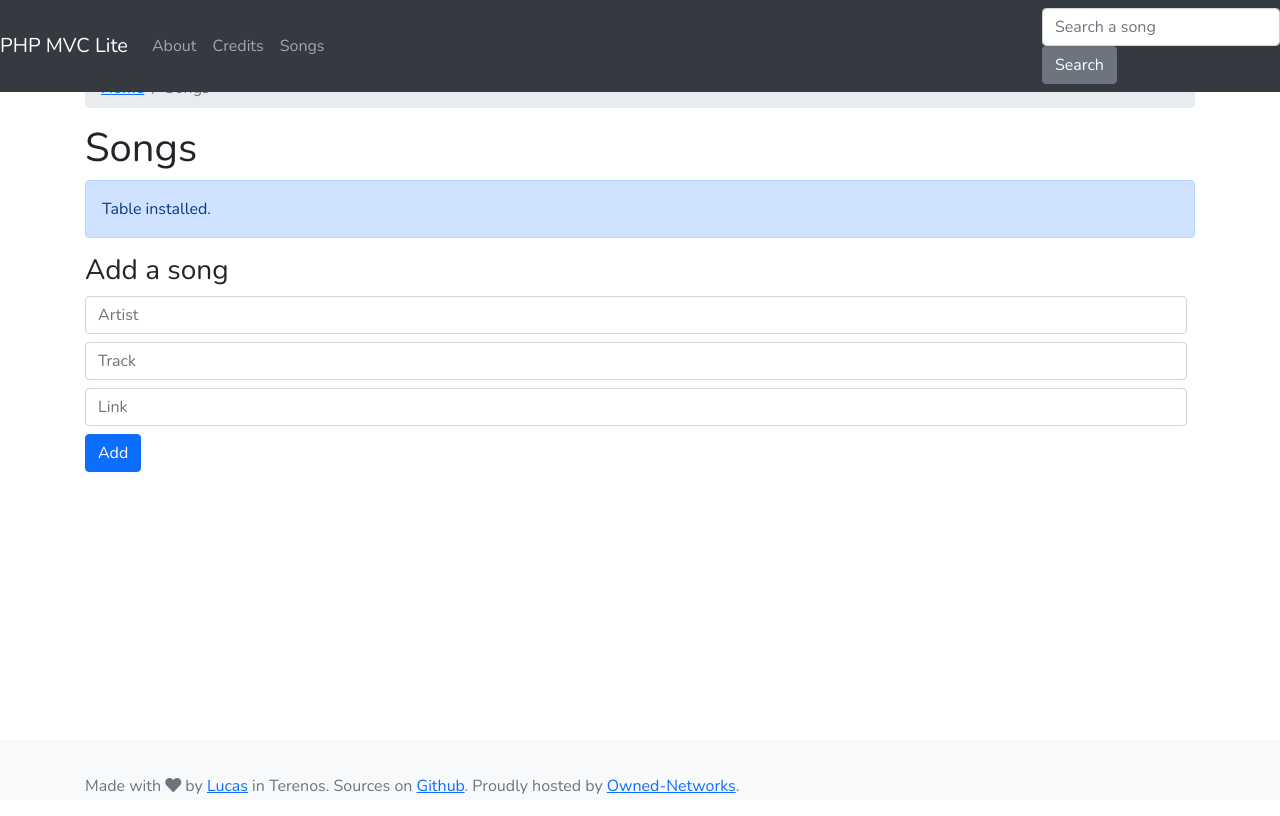
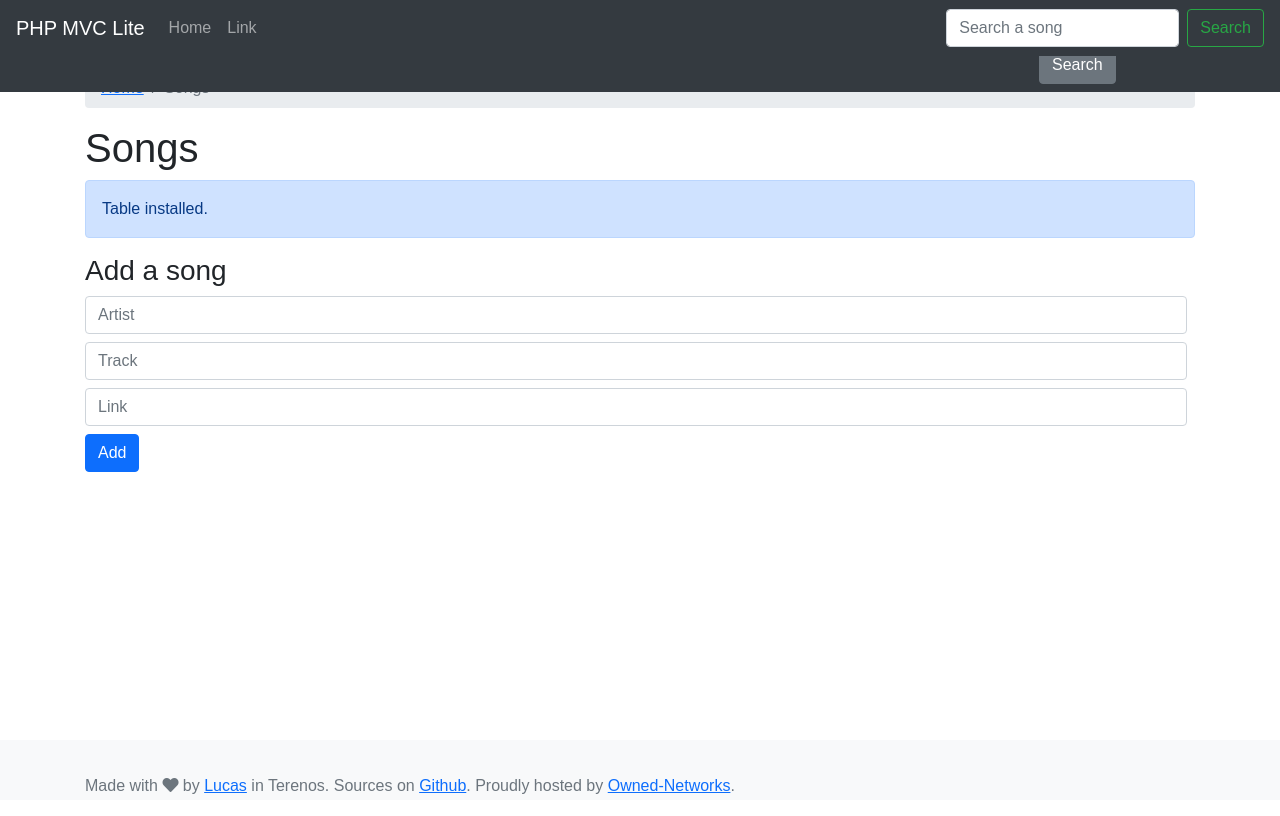
Before and after one commit to sistematico/php-mvc-lite, a PHP site: page / in a window 1280 px wide. Run offline with PHP 8.4, Linux system fonts and the light colour scheme; some libraries are stand-ins or nearby versions.

Commit message:
Autocommit por GitHub.sh: alterações: add 'app/view/_templates/header.php'

```diff
--- a/app/view/_templates/header.php
+++ b/app/view/_templates/header.php
@@ -6,7 +6,6 @@
     <title>PHP MVC Lite</title>
     <link rel="stylesheet" href="<?php echo URL; ?>css/bootstrap.min.css">
     <link rel="stylesheet" href="<?php echo URL; ?>css/fontawesome.min.css">
-    <link href="https://fonts.googleapis.com/css2?family=Nunito&display=swap" rel="stylesheet">
     <link rel="stylesheet" href="<?php echo URL; ?>css/main.css">
     <link rel="shortcut icon" href="<?php echo URL; ?>img/favicon.ico">
 </head>
@@ -37,3 +36,57 @@
             </div>
         </nav>
     </header>
+
+
+
+
+
+
+
+
+
+
+
+
+<!doctype html>
+<html lang="pt-br" class="h-100">
+  <head>
+    <meta charset="utf-8">
+    <meta name="viewport" content="width=device-width, initial-scale=1">
+    <meta name="description" content="">
+    <meta name="author" content="Mark Otto, Jacob Thornton, and Bootstrap contributors">
+    <meta name="generator" content="Hugo 0.72.0">
+    <title>PHP MVC Lite</title>
+    <meta name="theme-color" content="#7952b3">
+    <link rel="stylesheet" href="<?php echo URL; ?>css/bootstrap.min.css">
+    <link rel="stylesheet" href="<?php echo URL; ?>css/fontawesome.min.css">
+    <link rel="stylesheet" href="<?php echo URL; ?>css/sticky.css">
+    <link rel="stylesheet" href="<?php echo URL; ?>css/main.css">
+    <link rel="shortcut icon" href="<?php echo URL; ?>img/favicon.ico">
+  </head>
+  <body class="d-flex flex-column h-100">
+
+<header>
+  <nav class="navbar navbar-expand-md navbar-dark fixed-top bg-dark">
+    <div class="container-fluid">
+        <a class="navbar-brand" href="<?php echo URL; ?>">PHP MVC Lite</a>
+      <button class="navbar-toggler" type="button" data-toggle="collapse" data-target="#navbarCollapse" aria-controls="navbarCollapse" aria-expanded="false" aria-label="Toggle navigation">
+        <span class="navbar-toggler-icon"></span>
+      </button>
+      <div class="collapse navbar-collapse" id="navbarCollapse">
+        <ul class="navbar-nav mr-auto mb-2 mb-md-0">
+          <li class="nav-item active">
+            <a class="nav-link" aria-current="page" href="#">Home</a>
+          </li>
+          <li class="nav-item">
+            <a class="nav-link" href="#">Link</a>
+          </li>
+        </ul>
+        <form class="d-flex">
+          <input name="term" class="form-control mr-2" type="search" placeholder="Search a song" aria-label="Search">
+          <button class="btn btn-outline-success" type="submit">Search</button>
+        </form>
+      </div>
+    </div>
+  </nav>
+</header>
```
